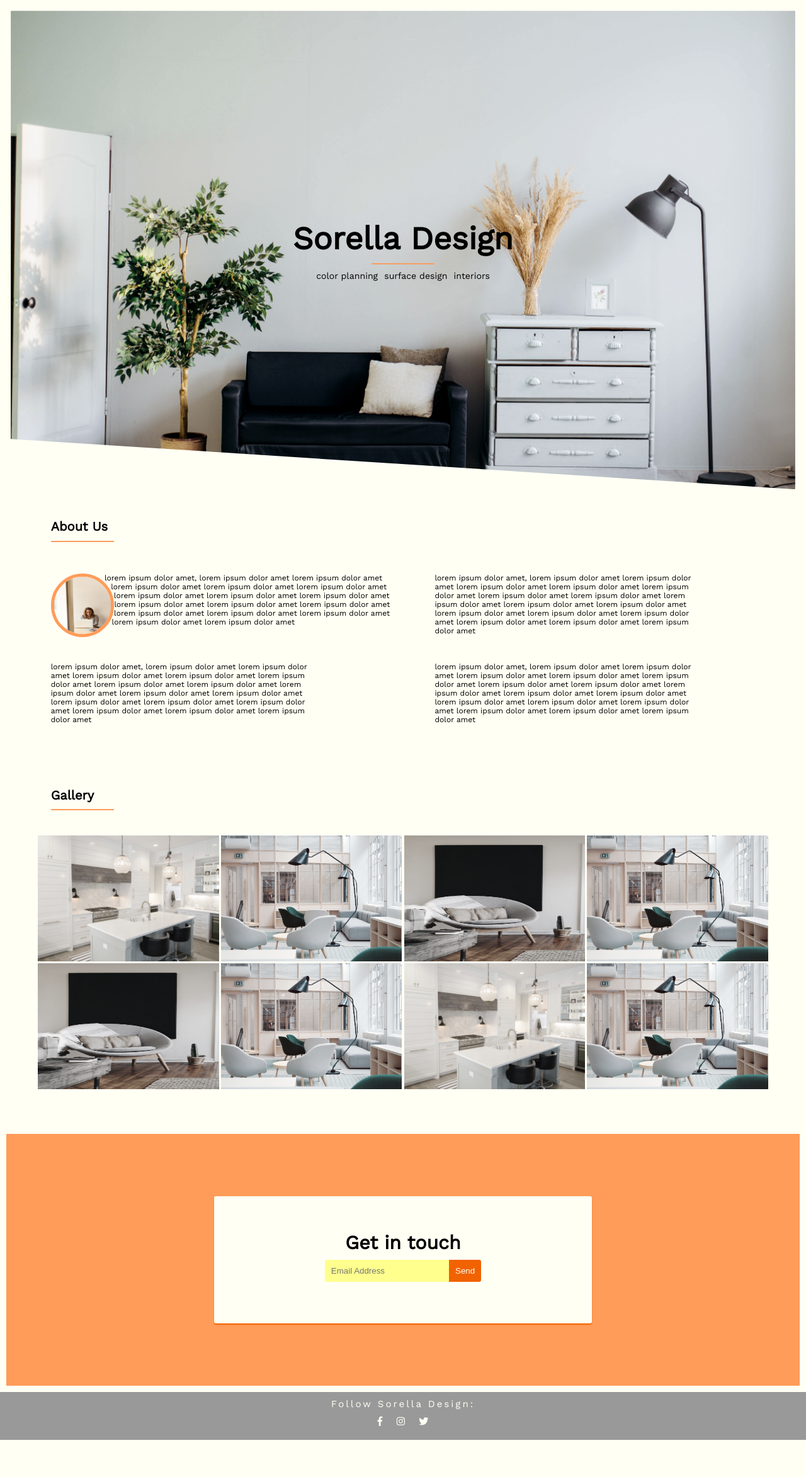
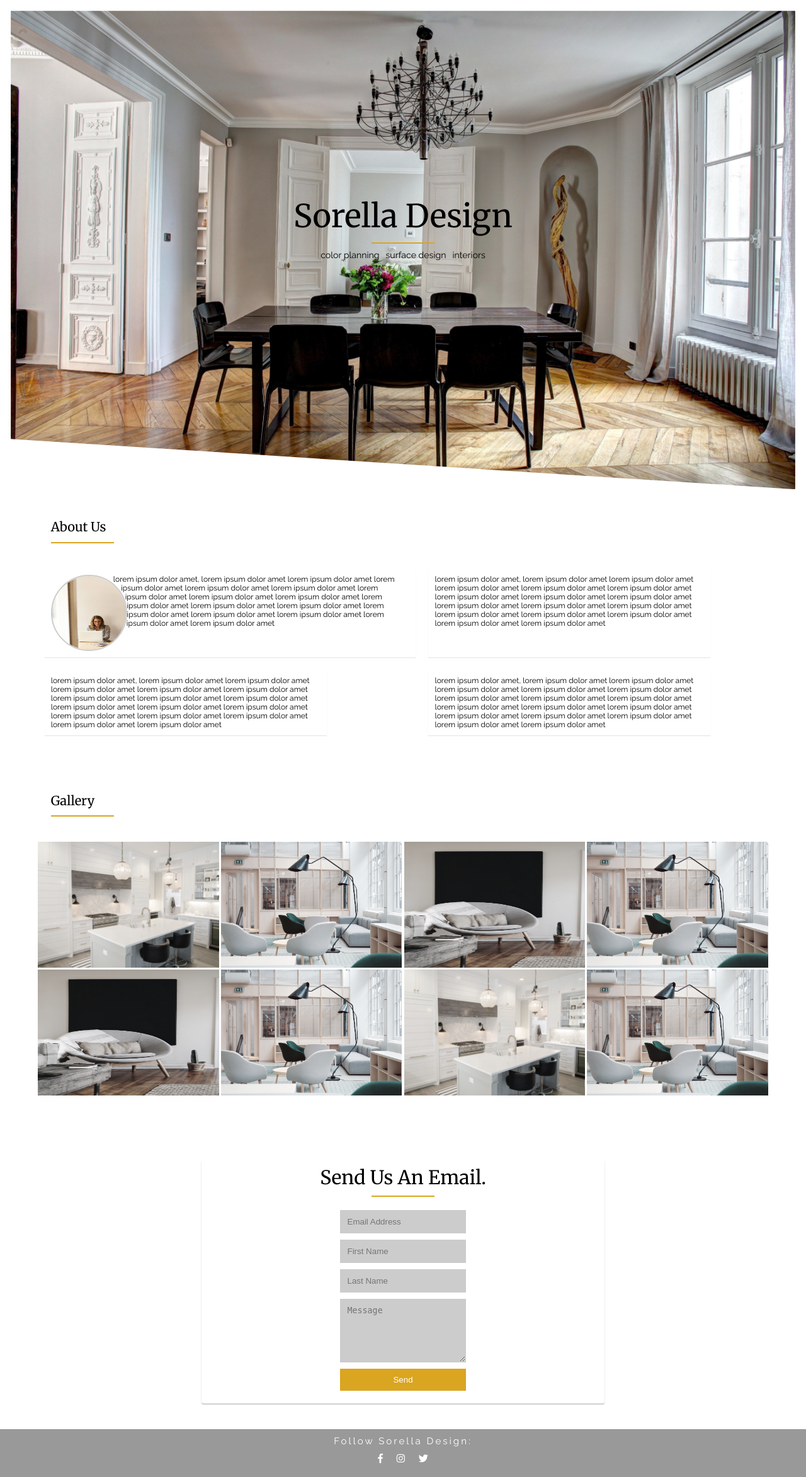
Before and after one commit to AlexShiresRoth/sorella-design, a Node server app: page / in a window 1280 px wide. Shown: the whole page at 63% size. Before the commit the page ends 2287 px from the top, so only its background shows below. Run offline with Node 20, Linux system fonts and the light colour scheme.

Commit message:
redesign contact form

```diff
--- a/public/stylesheets/style.css
+++ b/public/stylesheets/style.css
@@ -1,10 +1,22 @@
 html,
 body {
-  font-family: 'Work Sans';
+  font-family: 'Raleway';
   font-size: 63%; }
 
 .header__main--h1 {
+  font-family: 'Merriweather';
+  font-weight: 300;
   font-size: 5rem; }
+
+h2 {
+  font-family: 'Merriweather';
+  font-weight: 300; }
+
+@keyframes inputHover {
+  0% {
+    border: 1px solid transparent; }
+  100% {
+    border: 1px solid #ae8319; } }
 
 header {
   width: 100vw;
@@ -32,7 +44,8 @@ header {
     display: flex;
     flex-direction: row;
     font-size: 1.4rem;
-    justify-content: space-around; }
+    justify-content: space-around;
+    margin-bottom: 7rem; }
     .header__main--slogan p {
       margin: 0 .5rem; }
 
@@ -43,11 +56,14 @@ header {
 
 .image__round {
   float: left;
-  border: 5px solid #FF9C59;
-  width: 10rem;
-  height: 10rem;
+  border: 2px solid #cccccc;
+  width: 12rem;
+  height: 12rem;
   border-radius: 50%;
   shape-outside: circle(50%); }
+
+.about__section--content {
+  box-shadow: 0 1px 1px #e6e6e6; }
 
 .gallery__grid {
   display: grid;
@@ -75,7 +91,7 @@ footer {
   background: #999;
   padding: 1rem;
   margin: 0;
-  color: #fffff4;
+  color: #fff;
   display: flex;
   flex-direction: column;
   justify-content: center;
@@ -92,7 +108,6 @@ footer {
   margin: 1rem 0; }
 
 .contact-form__section {
-  background: #FF9C59;
   min-height: 50vh;
   display: flex;
   flex-direction: row;
@@ -103,27 +118,30 @@ footer {
     font-size: 3rem; }
   .contact-form__section--button {
     border: 0;
-    background: #f26200;
-    color: #fffff4;
+    background: #DAA520;
+    color: #fff;
     padding: 1rem;
     transition: all .2s;
-    border-bottom-right-radius: 3px;
-    border-top-right-radius: 3px; }
+    width: 100%; }
     .contact-form__section--button:hover {
       cursor: pointer;
-      background: #FF9C59; }
+      background: #816213; }
+  .contact-form__section input {
+    transition: all 0s linear infinite; }
+    .contact-form__section input:hover {
+      animation: .3s inputHover;
+      animation-fill-mode: forwards; }
 
 .form__container {
   display: flex;
   flex-direction: column;
-  justify-content: center;
   align-items: center;
   padding: 1rem;
   min-height: 20rem;
-  width: 50%;
-  background: #fffff4;
+  min-width: 50vw;
+  background: #fff;
   border-radius: 3px;
-  box-shadow: 0 2px 2px #f26200; }
+  box-shadow: 0 2px 2px #cccccc; }
 
 .title__column {
   margin-left: 5rem; }
@@ -132,7 +150,7 @@ footer {
 
 hr {
   height: .2rem;
-  background: #FF9C59;
+  background: #DAA520;
   border: 0;
   margin: 1rem 0;
   width: 10rem; }
@@ -149,14 +167,18 @@ section {
   section p {
     font-size: 1.2rem; }
 
-input {
+input, .message {
   padding: 1rem;
-  border: 0;
-  border-top-left-radius: 3px;
-  border-bottom-left-radius: 3px;
-  background: #ffff8e; }
-  input:focus {
+  border: 1px solid transparent;
+  background: #cccccc; }
+  input:focus, .message:focus {
     outline: none; }
+
+textarea {
+  margin-left: 0;
+  margin-right: 0;
+  width: 100%;
+  height: 10rem; }
 
 .section__row--grid {
   display: grid;
@@ -193,4 +215,4 @@ body {
   padding: 0;
   margin: 0;
   overflow-x: hidden;
-  background: #fffff4; }
+  background: #fff; }
--- a/sass/base/_variables.scss
+++ b/sass/base/_variables.scss
@@ -1,2 +1,2 @@
-$main-white-color:#fffff4;
-$color-orange:#FF9C59;
+$main-white-color:#fff;
+$color-orange:#DAA520;
--- /dev/null
+++ b/sass/components/_animations.scss
@@ -0,0 +1,8 @@
+@keyframes inputHover{
+    0%{
+        border:1px solid transparent;
+    }
+    100%{
+         border:1px solid darken($color-orange,10%);
+      }
+}
--- a/sass/fonts/_fonts.scss
+++ b/sass/fonts/_fonts.scss
@@ -1,12 +1,19 @@
 
 html,
 body{
-    font-family:'Work Sans';
+    font-family:'Raleway';
     font-size:63%;
 }
 
 .header__main{
     &--h1{
+        font-family:'Merriweather';
+        font-weight:300;
         font-size:5rem;
     }
 }
+
+h2{
+    font-family:'Merriweather';
+    font-weight:300;
+}
--- a/sass/layout/_about.scss
+++ b/sass/layout/_about.scss
@@ -7,9 +7,16 @@
 }
 .image__round{
     float:left;
-    border:5px solid $color-orange;
-    width: 10rem;
-    height: 10rem;
+    border:2px solid darken($main-white-color,20%);
+    width: 12rem;
+    height: 12rem;
     border-radius:50%;
     shape-outside: circle(50%);
 }
+
+.about__section{
+
+    &--content{
+        box-shadow: 0 1px 1px darken($main-white-color,10%);
+    }
+}
--- a/sass/layout/_contact.scss
+++ b/sass/layout/_contact.scss
@@ -1,5 +1,4 @@
 .contact-form__section{
-    background:$color-orange;
     min-height:50vh;
     display:flex;
     flex-direction:row;
@@ -13,15 +12,23 @@
 
     &--button{
         border:0;
-        background:darken($color-orange,20%);
+        background:$color-orange;
         color:$main-white-color;
         padding:1rem;
         transition: all .2s;
-        border-bottom-right-radius:3px;
-        border-top-right-radius:3px;
+        width:100%;
         &:hover{
             cursor:pointer;
-            background:$color-orange;
+            background:darken($color-orange,20%);
+        }
+    }
+
+    & input{
+        transition:all 0s linear infinite;
+
+        &:hover{
+            animation: .3s inputHover;
+            animation-fill-mode:forwards;
         }
     }
 }
@@ -29,12 +36,11 @@
 .form__container{
     display:flex;
     flex-direction:column;
-    justify-content:center;
     align-items:center;
     padding:1rem;
     min-height:20rem;
-    width:50%;
+    min-width:50vw;
     background:$main-white-color;
     border-radius:3px;
-    box-shadow: 0 2px 2px darken($color-orange, 20%);
+    box-shadow: 0 2px 2px darken($main-white-color, 20%);
 }
--- a/sass/layout/_header.scss
+++ b/sass/layout/_header.scss
@@ -26,7 +26,7 @@ header{
         flex-direction:row;
         font-size:1.4rem;
         justify-content:space-around;
-
+        margin-bottom:7rem;
         & p{
             margin:0 .5rem;
         }
--- a/sass/main.scss
+++ b/sass/main.scss
@@ -3,6 +3,8 @@
 @import "base/mixins";
 
 @import "fonts/fonts";
+
+@import "components/animations";
 
 @import "layout/header";
 @import "layout/about";
--- a/sass/reusable/_utilities.scss
+++ b/sass/reusable/_utilities.scss
@@ -29,15 +29,22 @@ section{
 }
 //inputs////////////////////////////////////////////////////////////////////////////////////////////
 
-input{
+input,.message{
     padding: 1rem;
-    border:0;
-    border-top-left-radius: 3px;
-    border-bottom-left-radius:3px;
+    border:1px solid transparent;
     background: darken($main-white-color,20%);
     &:focus{
         outline:none;
     }
+    &:hover{
+
+    }
+}
+textarea{
+    margin-left:0;
+    margin-right:0;
+    width:100%;
+    height:10rem;
 }
 //rows//////////////////////////////////////////////////////////////////////////////////////////////
 .section__row--grid{
--- a/views/index.ejs
+++ b/views/index.ejs
@@ -52,16 +52,26 @@
 
         <section class="contact-form__section">
           <div class="form__container">
-              <h2>Get in touch</h2>
+              <h2>Send Us An Email.</h2>
+              <hr>
             <form>
                 <div class="input__row">
                   <input type="email" placeholder="Email Address" required>
-                  <button class="contact-form__section--button">Send</button>
+                </div>
+                <div class="input__row">
+                  <input type="text" placeholder="First Name">
+                </div>
+                <div class="input__row">
+                  <input type="text" placeholder="Last Name">
+                </div>
+                <div class="input__row">
+                  <textarea class="message" type="text" placeholder="Message" required></textarea>
+                </div>
+                <div class="input__row">
+                   <button class="contact-form__section--button">Send</button>
                 </div>
             </form>
-
           </div>
-
         </section>
    </main>
 
--- a/views/partials/header.ejs
+++ b/views/partials/header.ejs
@@ -3,7 +3,7 @@
   <head>
     <title><%= title %></title>
     <link rel='stylesheet' href='/stylesheets/style.css' />
-    <link href="https://fonts.googleapis.com/css?family=Work+Sans" rel="stylesheet">
+    <link href="https://fonts.googleapis.com/css?family=Raleway|Merriweather" rel="stylesheet">
     <link rel="stylesheet" href="https://use.fontawesome.com/releases/v5.7.2/css/all.css" integrity="sha384-fnmOCqbTlWIlj8LyTjo7mOUStjsKC4pOpQbqyi7RrhN7udi9RwhKkMHpvLbHG9Sr" crossorigin="anonymous">
   </head>
   <body>
```
Also changed, not shown: public/images/background.jpg, public/images/background3.jpg (added).
